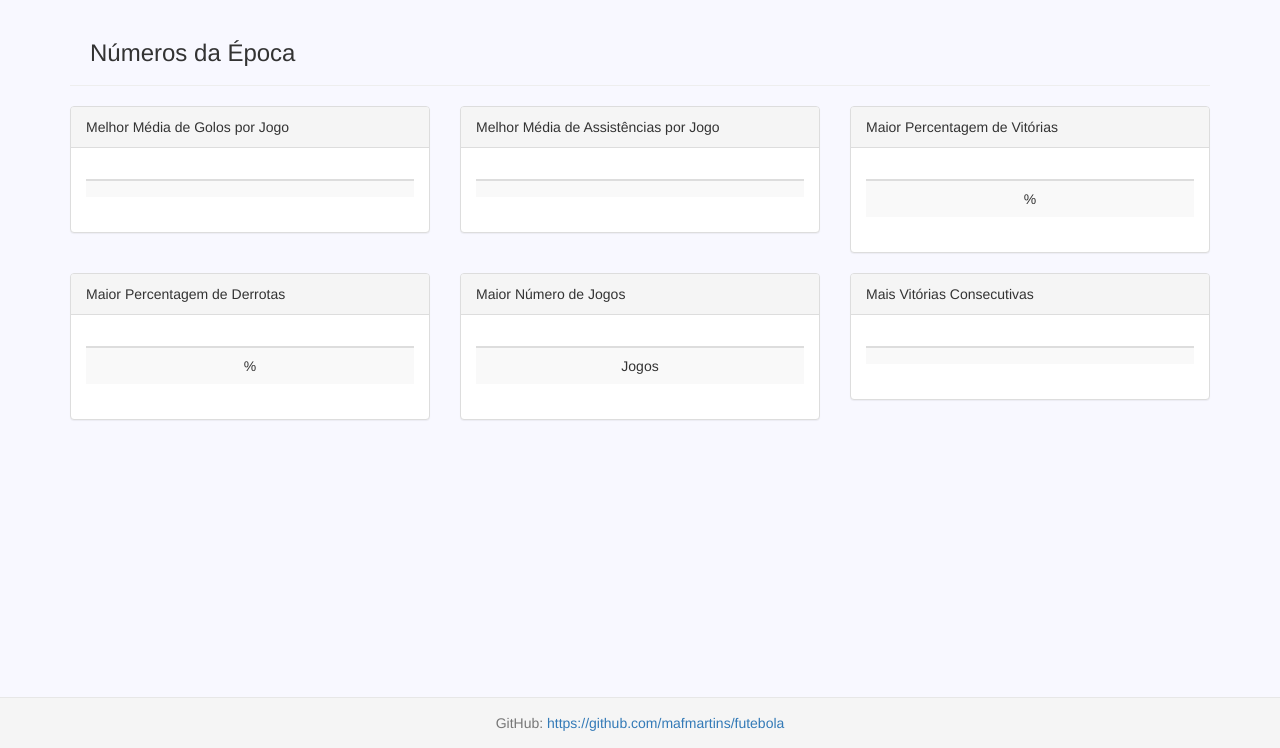
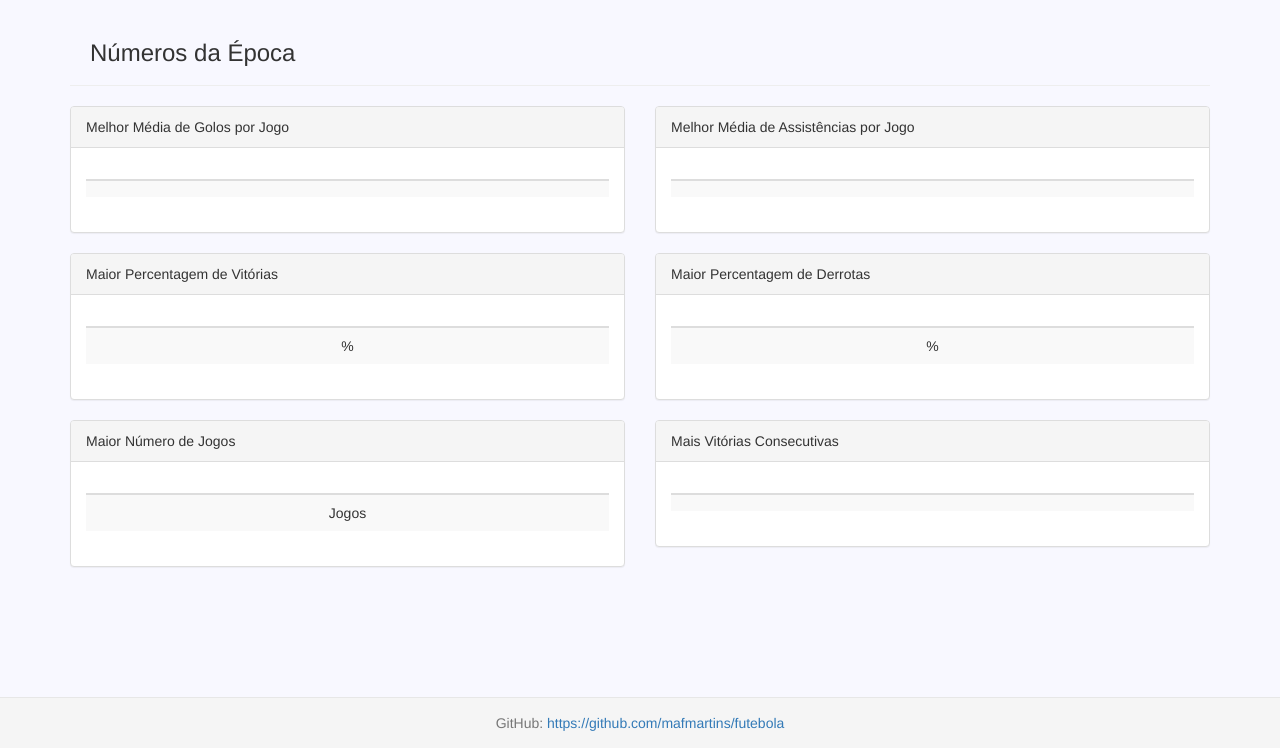
Before and after one commit to mafmartins/futebola, a Django app: template templates/futebola/numEpoca.html in a window 1280 px wide. Shown: the part 52-800 px from the top of the page. Run offline with Django 3.2, Linux system fonts and the light colour scheme; the template is opened without the code that fills it, so the values that code supplies are empty; some libraries are stand-ins or nearby versions.

Commit message:
Correção de minor bugs.

```diff
--- a/templates/futebola/numEpoca.html
+++ b/templates/futebola/numEpoca.html
@@ -5,7 +5,7 @@
     <h3 style="margin-left: 20px;">Números da Época</h3>
 </div>
 <div class="row">
-    <div class="col-xs-4">
+    <div class="col-xs-6">
         <div class="panel panel-default">
             <div class="panel-heading">Melhor Média de Golos por Jogo</div>
             <div class="panel-body">
@@ -24,7 +24,7 @@
             </div>
         </div>
     </div>
-    <div class="col-xs-4">
+    <div class="col-xs-6">
         <div class="panel panel-default">
             <div class="panel-heading">Melhor Média de Assistências por Jogo</div>
             <div class="panel-body">
@@ -43,7 +43,9 @@
             </div>
         </div>
     </div>
-    <div class="col-xs-4">
+</div>
+<div class="row">
+    <div class="col-xs-6">
         <div class="panel panel-default">
             <div class="panel-heading">Maior Percentagem de Vitórias</div>
             <div class="panel-body">
@@ -62,9 +64,7 @@
             </div>
         </div>
     </div>
-</div>
-<div class="row">
-    <div class="col-xs-4">
+    <div class="col-xs-6">
         <div class="panel panel-default">
             <div class="panel-heading">Maior Percentagem de Derrotas</div>
             <div class="panel-body">
@@ -83,7 +83,9 @@
             </div>
         </div>
     </div>
-    <div class="col-xs-4">
+</div>
+<div class="row">
+    <div class="col-xs-6">
         <div class="panel panel-default">
             <div class="panel-heading">Maior Número de Jogos</div>
             <div class="panel-body">
@@ -102,7 +104,7 @@
             </div>
         </div>
     </div>
-    <div class="col-xs-4">
+    <div class="col-xs-6">
         <div class="panel panel-default">
             <div class="panel-heading">Mais Vitórias Consecutivas</div>
             <div class="panel-body">
```
Also changed, not shown: models.py (+40 -18 lines), templates/futebola/jogo.html (+8 -8 lines), templates/futebola/regras.html (+11 -2 lines).
